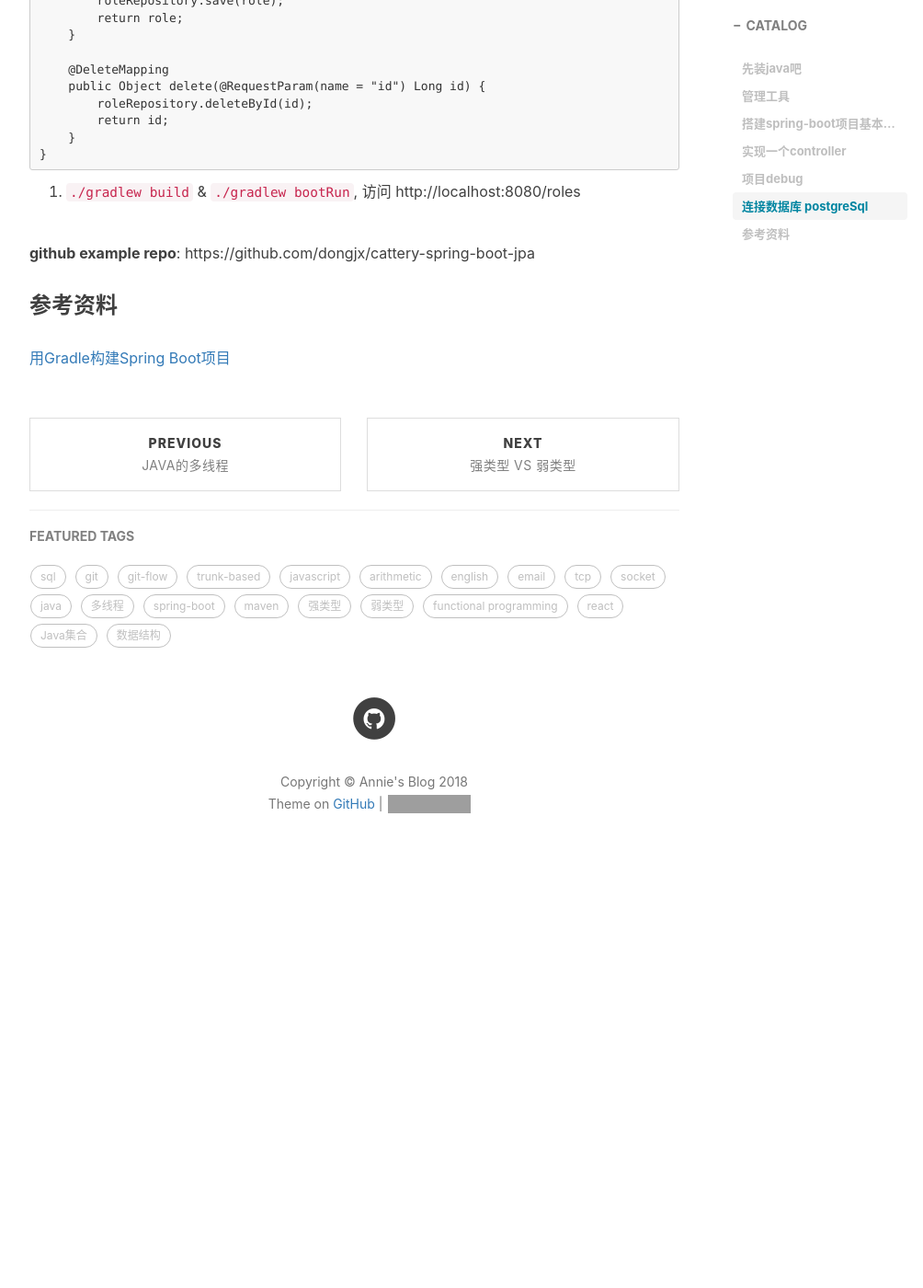
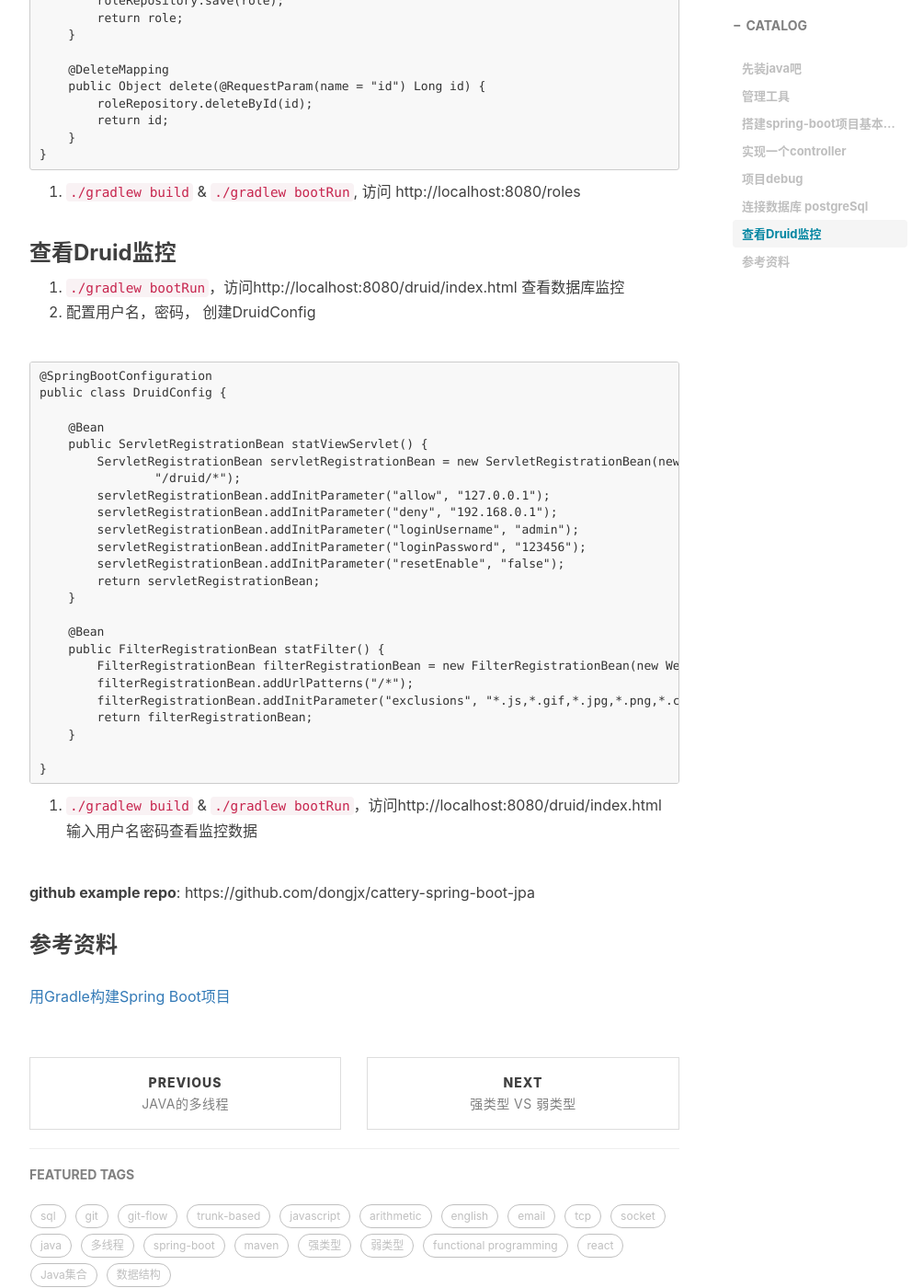
Before and after one commit to dongjx/dongjx.github.io, a Jekyll site: the page built from _posts/2018-05-20-搭建-spring-boot-项目.md, in a window 1280 px wide and 1400 px high, scrolled down 5473 px. Shown: the whole window at 92% size, without its empty margins (233-1237 px from the left). Built offline with Jekyll 4.4.1, drawn with Linux system fonts in a browser that asks for light colours; nearby versions of some CDN libraries; comment, search, counter and statistics services are not loaded; before the commit the page ends 6451 px from its top, so only the background shows below that; grey boxes are pictures that could not be loaded.

Commit message:
Update 2018-05-20-搭建-spring-boot-项目.md

````diff
--- a/_posts/2018-05-20-搭建-spring-boot-项目.md
+++ b/_posts/2018-05-20-搭建-spring-boot-项目.md
@@ -235,6 +235,39 @@ public class RoleController {
 ```
 9. `./gradlew build` & `./gradlew bootRun`, 访问 http://localhost:8080/roles
 
+### 查看Druid监控
+1. `./gradlew bootRun`，访问http://localhost:8080/druid/index.html 查看数据库监控
+2. 配置用户名，密码， 创建DruidConfig
+
+```
+@SpringBootConfiguration
+public class DruidConfig {
+
+    @Bean
+    public ServletRegistrationBean statViewServlet() {
+        ServletRegistrationBean servletRegistrationBean = new ServletRegistrationBean(new StatViewServlet(),
+                "/druid/*");
+        servletRegistrationBean.addInitParameter("allow", "127.0.0.1");
+        servletRegistrationBean.addInitParameter("deny", "192.168.0.1");
+        servletRegistrationBean.addInitParameter("loginUsername", "admin");
+        servletRegistrationBean.addInitParameter("loginPassword", "123456");
+        servletRegistrationBean.addInitParameter("resetEnable", "false");
+        return servletRegistrationBean;
+    }
+
+    @Bean
+    public FilterRegistrationBean statFilter() {
+        FilterRegistrationBean filterRegistrationBean = new FilterRegistrationBean(new WebStatFilter());
+        filterRegistrationBean.addUrlPatterns("/*");
+        filterRegistrationBean.addInitParameter("exclusions", "*.js,*.gif,*.jpg,*.png,*.css,*.ico,/druid/*");
+        return filterRegistrationBean;
+    }
+
+}
+```
+3. `./gradlew build` & `./gradlew bootRun`，访问http://localhost:8080/druid/index.html 输入用户名密码查看监控数据
+
+
 
 **github  example repo**:  https://github.com/dongjx/cattery-spring-boot-jpa
 
````
